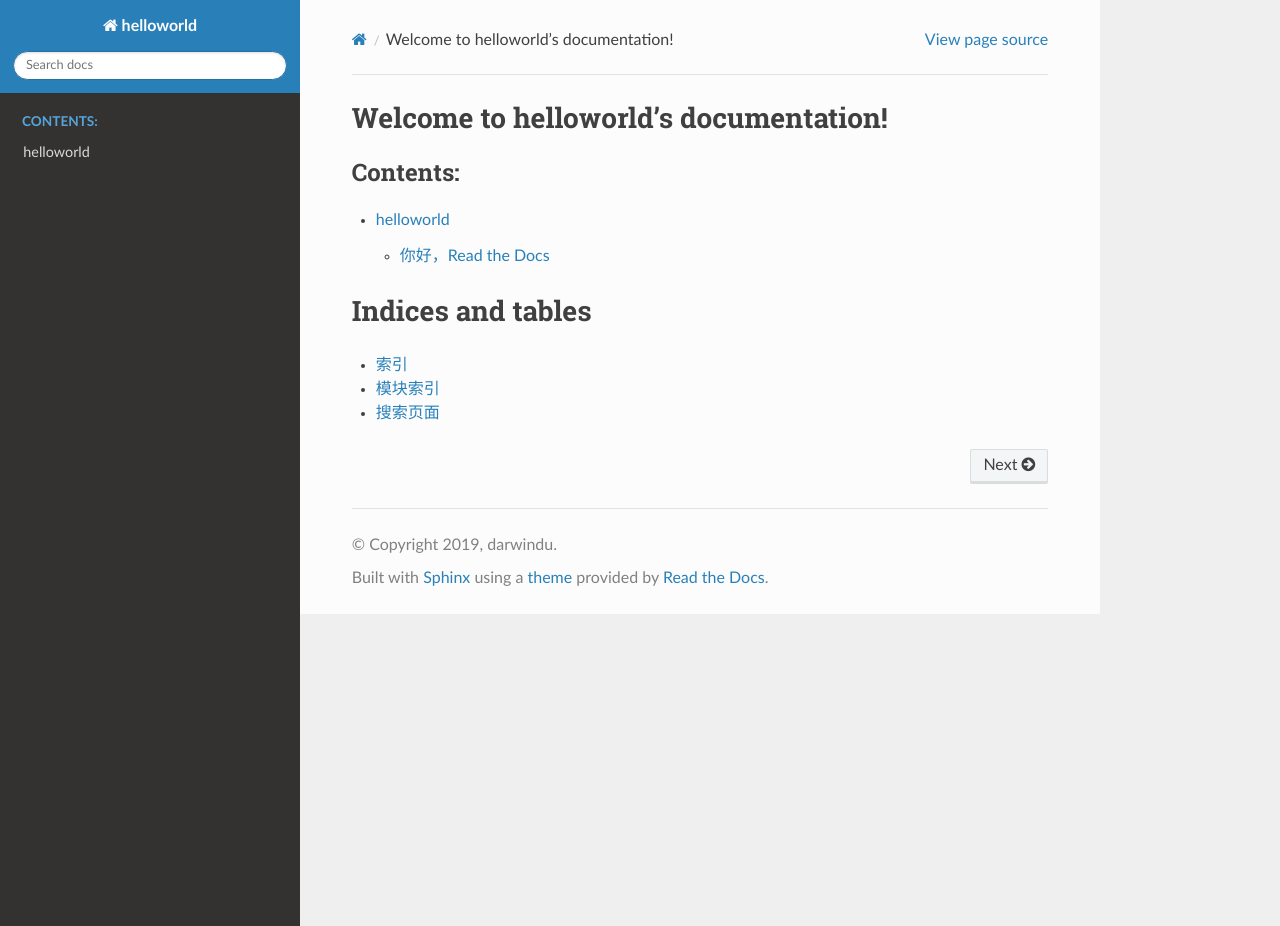
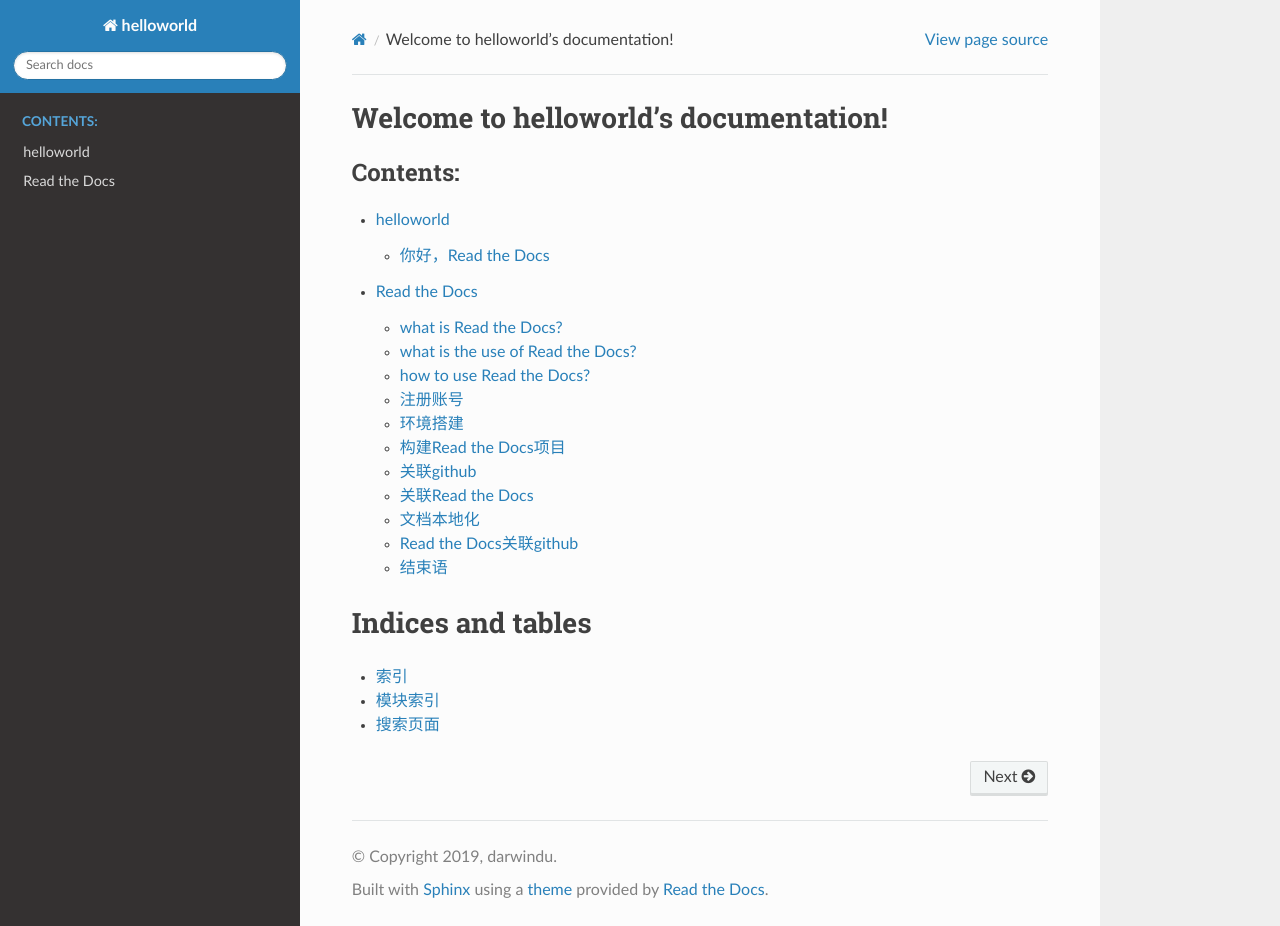
Before and after one commit to darwindu/readthedocs-demo, a Sphinx documentation site: the page built from docs/zh_CN/source/index.rst, in a window 1280 px wide and 926 px high. Built offline with Sphinx 7.4.7 and the Read the Docs theme 2.0.0, drawn with Linux system fonts in a browser that asks for light colours; some of the changed lines change nothing that is shown.

Commit message:
add read

````diff
--- a/docs/zh_CN/source/index.rst
+++ b/docs/zh_CN/source/index.rst
@@ -11,6 +11,7 @@
    :caption: Contents:
 
    README.md
+   文件托管系统-ReadtheDocs.md
 
 
 Indices and tables
--- /dev/null
+++ b/docs/zh_CN/source/文件托管系统-ReadtheDocs.md
@@ -0,0 +1,431 @@
+# Read the Docs
+
+- Read the Docs官网：https://readthedocs.org
+- Read the Docs使用手册：https://docs.readthedocs.io/en/stable/intro/getting-started-with-sphinx.html
+- Read the Docs源码：https://github.com/rtfd/readthedocs.org
+- Sphinx官网：http://www.sphinx-doc.org
+- Sphinx源码：https://github.com/sphinx-doc/sphinx
+- Python官网：http://www.python.org
+- demo源码：https://github.com/darwindu/readthedocs-demo
+
+
+## what is Read the Docs?
+
+Read the Docs是什么？看看官方怎么解释：Read the Docs simplifies software documentation by automating building, versioning, and hosting of your docs for you；
+
+它是一个自动化构建的软件系统，可以进行版本管理、文件托管，从而简化文档管理；
+
+它是基于 Sphinx 的在线文档托管系统,接受一个 Git Repository 或 SVN 仓库作为文档来源。也就是说，Read the Docs是一个文件托管系统。那Sphinx又是什么？
+
+Sphinx是一个基于SQL的全文检索引擎，可以结合MySQL，PostgreSQL做全文搜索，它可以提供比数据库本身更专业的搜索功能，使得应用程序更容易实现专业化的全文检索。也就是说，Sphinx是文件检索引擎。
+
+## what is the use of Read the Docs?
+
+Read the Docs有什么用呢？好吧，这也是我写这篇文章的原因，无论是行内，还是业内，现在开源盛行，我们的代码基本上都上传到github，代码管理用github，但是文档管理用啥？我只能告诉你，最佳实践是Read the Docs。
+
+## how to use Read the Docs?
+
+如何使用Read the Docs呢？
+- 首先，你需要个github账号；
+
+有需求才有存在的价值；当你拥有github账号后，你会想着上传你的代码和文档，文档怎么管理、维护，以及方便自己、别人的使用。
+
+- 然后，你需要个Read the Docs账号；
+
+注册Reda the Docs账号后，你会发现满脸懵逼，这玩意怎么用？耐心的同学会发现，官方会指导你跳转到Read the Docs使用手册，但是跳转到Read the Docs使用手册，会直接来个命令：pip install sphinx，why？
+
+- 接着，搭建python；
+
+搭建python都是为了pip命令，pip是python的一个工具；
+
+- 接着，搭建Sphinx
+
+想必大家都知道，搭建sphinx就是为了Read the Docs；
+
+- 最后，使用Read the Docs
+
+这是我们的终极目标。
+
+下面我们会按照这些步骤来进行讲解如何开始我们的Read the Docs。
+
+## 注册账号
+- 1.注册github账号，略；不用我说，你也会；
+- 2.注册Read the Docs账号，略；不用我说，你也会；
+
+
+## 环境搭建
+
+解释一下：由于大部门同学用windows开发，所以环境搭建基于windows。周边用Mac、Linux的同学可以参考Sphinx官网。
+
+- 1.搭建python；
+```
+1. 下载安装包，建议3.+版本，下载地址：http://www.python.org/download/；
+
+2. 安装；
+
+3. 配置环境变量，在变量Path增加Python的安装目录，及pip工具目录；
+比如：
+安装目录：D:\Program Files\Python\Python36-32;
+pip工具目录：D:\Program Files\Python\Python36-32\Scripts;
+
+4. 验证，打开cmd，执行python --version 及pip --version命令，表示安装成功；
+
+```
+
+- 2.初始化Sphinx，有两种方法，一种是通过PyPI，一种是通过source；
+```
+方法一：Installation from PyPI，通过发布包初始化(Read the Doc使用手册使用该方法)
+
+1. 打开cmd，选择安装目录，例如：D:\Program Files\Python\Python36-32\Scripts
+
+2. 执行命令：pip install -U sphinx
+
+方法二：Installation from source，通过源码初始化（作为开发人员，推荐该方法初始化Sphinx）
+
+1. git clone https://github.com/sphinx-doc/sphinx
+2. cd sphinx
+3. pip install .
+```
+
+## 构建Read the Docs项目
+- 1.创建文件夹docs: mkdir docs
+- 2.进入目录：cd docs
+- 3.生成docs项目，sphinx-quickstart
+```
+执行以上命令会弹出命令框：
+// build与source是否隔开，build是存放编译后的文件，source是放配置文件
+1. Separate source and build directories (y/n) [n]: y
+// 项目名称
+2. Project name: helloworld
+// 作者
+3. Author name(s): darwindu
+// 项目版本
+4.  Project release []: 0.1.1
+// 语言，英语：en
+5. Project language [en]: zh_CN
+
+执行完之后生成项目目录：
+|--build 编译后文件
+|--source
+|-------|--_static 存放静态文件，比如样式
+|-------|--_templates
+|-------|--conf.py 项目配置文件
+|-------|--index.rst 首页
+|--make.bat 执行命令
+|--Makefile
+```
+
+- 4.编译：make html
+```sh
+执行命令后：
+
+D:\sphinx-doc>make html
+Running Sphinx v3.0.0+
+loading translations [zh_CN]... done
+making output directory... done
+building [mo]: targets for 0 po files that are out of date
+building [html]: targets for 1 source files that are out of date
+updating environment: 1 added, 0 changed, 0 removed
+reading sources... [100%] index
+looking for now-outdated files... none found
+pickling environment... done
+checking consistency... done
+preparing documents... done
+writing output... [100%] index
+generating indices... genindex
+writing additional pages... search
+copying static files... done
+copying extra files... done
+dumping search index in Chinese (code: zh) ... done
+dumping object inventory... done
+build succeeded.
+
+The HTML pages are in build\html.
+
+生成html页面：build\html
+```
+- 5.预览页面：build\html\index.html
+
+![avatar](https://note.youdao.com/yws/api/personal/file/EEF658991C674C118731B2ECF8CCB460?method=download&shareKey=39429dbb4c44943c9fdf20c3cc43e8cc)
+
+这个效果出来了，至少比较丑，怎么办呢？
+
+- 6.配置主题
+```
+1. 初始化模板：pip install sphinx_rtd_theme
+
+2. source/conf.py配置
+    import sphinx_rtd_theme
+    html_theme = "sphinx_rtd_theme"
+    html_theme_path = [sphinx_rtd_theme.get_html_theme_path()]
+
+3. 配置完成后，执行make html
+
+主题选择请查阅：https://sphinx-themes.org/
+```
+重新打开build\html\index.html，是不是好看多了：
+![avatar](https://note.youdao.com/yws/api/personal/file/EACDE7A7A2B443EB9A69FC9115734803?method=download&shareKey=8b9d7cb8933d3b56d6b21e08f4953cff)
+
+配置完主题之后，很快你就会发现，Read the Docs编辑文本是使用.rst(reStructuredText)语法，平时我们用markdown比较多，一下子更改会不会项目进度有影响？好吧，我的理解是，让.rst作为文件跳转，另外文档编辑用markdown。
+
+另外想学习.rst语法的可以参考：http://www.sphinx-doc.org/en/master/usage/restructuredtext/index.html
+
+- 7.配置markdown
+```
+1.pip install recommonmark
+
+2.source/conf.py配置
+    增加：extensions = ['recommonmark']
+
+3.增加README.md文档
+***************************************
+# helloworld
+
+## 你好，Read the Docs
+***************************************
+
+
+4.修改source/index.rst，如下：
+***************************************
+
+    .. helloworld documentation master file, created by
+       sphinx-quickstart on Sat Jun  1 13:29:49 2019.
+       You can adapt this file completely to your liking, but it should at least
+       contain the root `toctree` directive.
+
+    Welcome to helloworld's documentation!
+    ======================================
+
+    .. toctree::
+       :maxdepth: 2
+       :caption: Contents:
+        //增加配置，这行注释请去除
+        README.md
+
+    Indices and tables
+    ==================
+
+    * :ref:`genindex`
+    * :ref:`modindex`
+    * :ref:`search`
+
+***************************************
+
+```
+重新打开build\html\index.html，如下：
+![avatar](https://note.youdao.com/yws/api/personal/file/72253C9FA0634CF9B5F79D4BEA1F0621?method=download&shareKey=bfe03602100830e6cb1dfa9331bf6eaa)
+
+以上内容貌似完成了我们的需求，那怎么用起来，和github关联呢？
+
+## 关联github
+- 1.打开github.com, 创建一个工程readthedocs-demo；
+- 2.在本地电脑上，创建readthedocs-demo文件夹；
+- 3.进入readthedocs-demo目录，创建docs文件夹；
+- 4.进入docs文件夹，将开始通过sphinx-quickstart命令生成的文件和文件夹拷贝到改目录；
+- 5.返回readthedocs-demo这个目录；
+- 6.增加.gitignore文件，忽略docs/build/文件夹内容，这个文件夹不用上传;
+- 7.上传至github
+```
+git init
+git add .
+git commit -m "first commit"
+git remote add origin https://github.com/darwindu/readthedocs-demo.git
+git push -u origin master
+```
+执行完成后，打开github的readthedocs-demo浏览，如下：
+![avatar](https://note.youdao.com/yws/api/personal/file/1591BD50A458474996B09290A7F6AD37?method=download&shareKey=a9970b298c2889e583ad7c7415bff224)
+
+docs文件已经上传了，如何关联Read the Docs呢？
+
+## 关联Read the Docs
+- 1.打开网址：https://readthedocs.org/
+- 2.点击菜单：我的项目
+![avatar](https://note.youdao.com/yws/api/personal/file/56F829AE1B9345AAA51415399CC6F183?method=download&shareKey=4d827ec3f1ea269cd3328d558658ecb4)
+
+- 3.点击按钮：Import a Project
+![avatro](https://note.youdao.com/yws/api/personal/file/9228DCBDE0874A0297B347B3B1B1C7CB?method=download&shareKey=9592d2c039466578dd8b45c54cbcbf2e)
+
+- 4.选择项目：readthedocs-demo
+![avatar](https://note.youdao.com/yws/api/personal/file/C2B2246A278048D9928F349AD5C90B72?method=download&shareKey=d146e6b693e2671aeec518a1c53113f7)
+
+- 5.选择之后，会弹出界面，然后点击下一步，如果提示：项目已经存在的话，将项目名：readthedocs-demo改成readthedocs-demo-zh；如果没有提示，忽略，直接点击下一步
+
+- 6.构建项目docs：Build Version
+![avatar](https://note.youdao.com/yws/api/personal/file/28E29903DA384DE2942199AFACEB27B4?method=download&shareKey=77b0975d8d6628235f60f57c8e276d61)
+
+- 7.构建过程，如预期的报错了，contents.rst not found，为啥呢？怎么解决？
+```
+打开配置source/conf.py，增加如下配置：
+
+# The master toctree document.
+master_doc = 'index'
+
+产生这个问题的原因：默认首页名称是contents.rst；
+更改一下就可以了，重新提交github，提交后，点击“构建”按钮，等待Read the Docs自动构建；
+```
+![avator](https://note.youdao.com/yws/api/personal/file/7FBDF9E57B074DCA816DB63DB0C2183F?method=download&shareKey=a3442927363fb25a9075a50ff0d043eb)
+
+- 8.等待片刻后，会发现构建成功，点击“阅读文档”，如下
+![avatror](https://note.youdao.com/yws/api/personal/file/6D7801F7149A484AB5BD1320656A6EFB?method=download&shareKey=5e7d4648d9b64a8b4eeea1fbbb6b26ea)
+![avatror](https://note.youdao.com/yws/api/personal/file/BAAF09076B7E49F09EAFA5C7E2DDA861?method=download&shareKey=e449c7b847721f7992d5ebfce3bbd678)
+
+goods，是不是很开心，这下好像真的搞定的了；但是，假如...我们需要多语言文档呢？赶紧看看官方文档...
+![avatar](https://note.youdao.com/yws/api/personal/file/5172B42719224D0F9B27814CB3AFB635?method=download&shareKey=c5892650def7ff26d289e8c76d51cadf)
+
+## 文档本地化
+根据官方提供的方案，文档本地化提供两种方案：
+- 第一种：只存在两种语言的文档本地化方案
+
+> 在docs文件夹下提供2中语言的文档；
+
+> 然后，在Read the Docs上创建两个项目，两个项目指向同一个github地址；
+
+- 第二种，存在两种以上的文档本地化方案
+
+> 通过多个.po文件来处理
+
+面对这两种方案，沉思了很久，假如先辈们努力一点的话，可能我们就不要这样辛苦的学习这么多语言了；好吧，我建议还是选择第一种方案，选汉语+英语，应该适应绝大部分场景，最重要是简单而且满足需求；
+
+- 1.在docs文件夹，创建两个文件夹:zh_CN、en
+- 2.将开始docs下的文件都放进:zh_CN中，因为开始我们都是通过中文(zh_CN)完成操作的；
+
+```
+项目结构如下：
+|--en
+|--zh_CN
+    |--build 编译后文件
+    |--source
+    |-------|--_static 存放静态文件，比如样式
+    |-------|--_templates
+    |-------|--conf.py 项目配置文件
+    |-------|--index.rst 首页
+    |--make.bat 执行命令
+    |--Makefile
+
+```
+
+- 3.进入文件夹en，构建en版本的Read the Docs，执行命令：sphinx-quickstart
+```
+执行以上命令会弹出命令框：
+// build与source是否隔开，build是存放编译后的文件，source是放配置文件
+1. Separate source and build directories (y/n) [n]: y
+// 项目名称
+2. Project name: helloworld
+// 作者
+3. Author name(s): darwindu
+// 项目版本
+4.  Project release []: 0.1.1
+// 语言，英语：en
+5. Project language [en]: en
+```
+
+- 4.修改docs/en/source/conf.py，根据docs/zh_Cn/source/conf.py修改
+- 5.增加README.md，修改index.rst
+```
+README.md
+***************************************
+# helloworld
+
+## hi, Read the Docs
+***************************************
+
+index.rst：
+***************************************
+
+    .. helloworld documentation master file, created by
+       sphinx-quickstart on Sat Jun  1 13:29:49 2019.
+       You can adapt this file completely to your liking, but it should at least
+       contain the root `toctree` directive.
+
+    Welcome to helloworld's documentation!
+    ======================================
+
+    .. toctree::
+       :maxdepth: 2
+       :caption: Contents:
+        //增加配置，这行注释请去除
+        README.md
+
+    Indices and tables
+    ==================
+
+    * :ref:`genindex`
+    * :ref:`modindex`
+    * :ref:`search`
+
+***************************************
+```
+- 6.修改完成后，提交github，打开Read the Docs的"构建"->"阅读文档"
+![avatar](https://note.youdao.com/yws/api/personal/file/FE63A4613F564B999AE73F4F48E723D6?method=download&shareKey=15fdae5ca81b1d41b5ac2d3d06c9c7b9)
+![avatar](https://note.youdao.com/yws/api/personal/file/671A4532BC9143538339F496DD8D007D?method=download&shareKey=b1124de73e066e549fea36a8af01f6a4)
+
+如上图，你会发现readthedocs-zh的项目关联的文档变成英文了，如何变成双语呢？
+
+- 7.选择readthedocs-demo-zh项目，点击“管理”->"设置"，修改语言“Simplified”，点击保存，等待构建完成
+![avatar](https://note.youdao.com/yws/api/personal/file/CBBB38E6F9E1473DB495E1CDDA1F9792?method=download&shareKey=c168e048dd2e142ecfc222a508db4d3c)
+
+- 8.选择readthedocs-demo-zh项目，点击“管理”->"高级设置"，修改“Python 配置文件”项，docs/zh_CN/source/conf.py，点击保存，等待构建完成
+![avatar](https://note.youdao.com/yws/api/personal/file/8988E29DB08D4724A130B256F3238F96?method=download&shareKey=de24c9cab23ace5ee7f8eb552609b50b)
+
+- 9.构建完成后，点击“阅读文档”，会发现url对应的文档都是中文，如下：
+![avator](https://note.youdao.com/yws/api/personal/file/D755A3DFF31F4821A6B3C102790E60F9?method=download&shareKey=d4369191cc6e794554bae9dee5798d1b)
+
+- 10.接下来，配置英文项目，在Read the Docs增加新的项目readthedocs-demo-en，新增的项目因为需要对应同一个地址，所以需要手工导入；
+![avatar](https://note.youdao.com/yws/api/personal/file/FF20EE1629BC4D9FAF50A90A05010542?method=download&shareKey=d30a95f09f947f42f48346810c08cd32)
+
+- 11.导入完成后，重新执行第8步和第9步
+![avatar](https://note.youdao.com/yws/api/personal/file/B422EFBACC894452B2E893D8617B123D?method=download&shareKey=13bb59faf40ea9298398c19e9948f512)
+![avatar](https://note.youdao.com/yws/api/personal/file/247EB87D65D44B09986EEE7F7F86F84F?method=download&shareKey=76347e2fd07f10f1472dab7dd0d29aa5)
+![avatar](https://note.youdao.com/yws/api/personal/file/AC30B33ED5DB441E8D44D9A7CBE26BFF?method=download&shareKey=73694a13717070c53001066a95cb3067)
+
+- 12.完成后，选择readthedocs-demo-en项目，点击“阅读文档”，会发现url对应的文档都是英文，如下：
+![avatar](https://note.youdao.com/yws/api/personal/file/73934503639045A4B6CA70E7D94AB883?method=download&shareKey=f3f8621fd603caabca124f6b64e3efcf)
+
+- 13.接下来配置语言切换，选择readthedocs-demo-zh，“管理”->“翻译”-"添加"，选择readthedocs-demo-en进行添加，添加完成后，点击“阅读文档”，会出现语言切换，如下：
+![avator](https://note.youdao.com/yws/api/personal/file/01CE3470EF3246BDB981044B09A879DA?method=download&shareKey=cc25122978e902fc3385f985e1864607)
+![avator](https://note.youdao.com/yws/api/personal/file/B66FDD85B5A248EBBAB80FF55043635B?method=download&shareKey=e94701cf3a316b68db7f4d8d85ea66e7)
+
+好了，经过如上步骤，已经完成了中英文的配置，我们给readthedocs-demo增加一个README.md来关联我们的github
+
+## Read the Docs关联github
+
+- 1.进入本地项目readthedocs-demo目录，创建README.md、README_en.md
+```
+README.md
+*******************************
+中文版 | [English Version](./README_en.md)
+
+
+### 开始使用
+
+|集成方法|文档入口|当前状态|
+|:----|:-----|:-----|
+|代码演示|[文档](https://readthedocs-demo-zh.readthedocs.io/zh_CN/latest/)|[![Documentation Status](https://readthedocs.org/projects/code-blocks/badge/?version=latest)](https://readthedocs.org/projects/readthedocs-demo-zh/)|
+
+
+### 联系我们
+邮箱：252921602@qq.com
+*******************************
+
+README_en.md
+*******************************
+[中文版](./README.md) | English Version
+
+### start using
+
+|Integration Method|Document Entry|Current Status|
+|:----|:-----|:-----|
+|Code Demo |[Documents](https://readthedocs-demo-en.readthedocs.io/en/latest/)|[![Documentation Status](https://readthedocs.org/projects/code-blocks-en/badge/?version=latest)](https://readthedocs.org/projects/readthedocs-demo-en/)|
+
+
+### contact us
+Email：252921602@qq.com
+*******************************
+
+```
+
+- 2.提交至github，如图
+![avatar](https://note.youdao.com/yws/api/personal/file/9606FFBEF4D2481499EC3E2D9E32D895?method=download&shareKey=73ca7e6b7a3f7f136e46795900d69b0b)
+
+## 结束语
+完成以上操作，基本掌握了Read the Docs的使用方式，更多的技巧可以通过官方文档获得。
````
